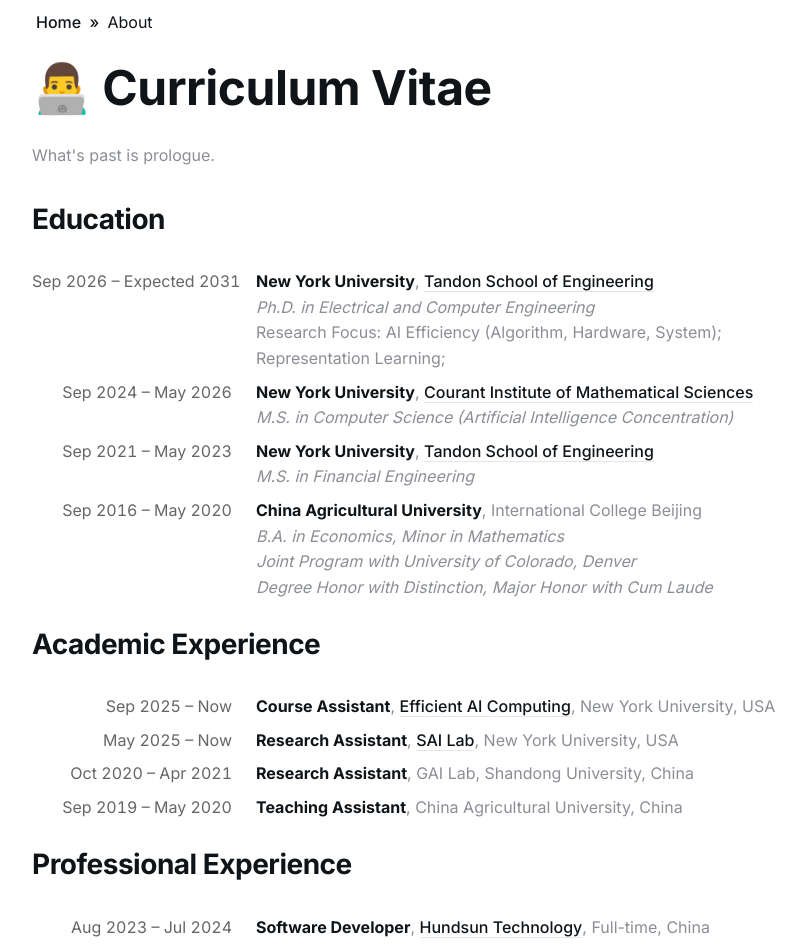
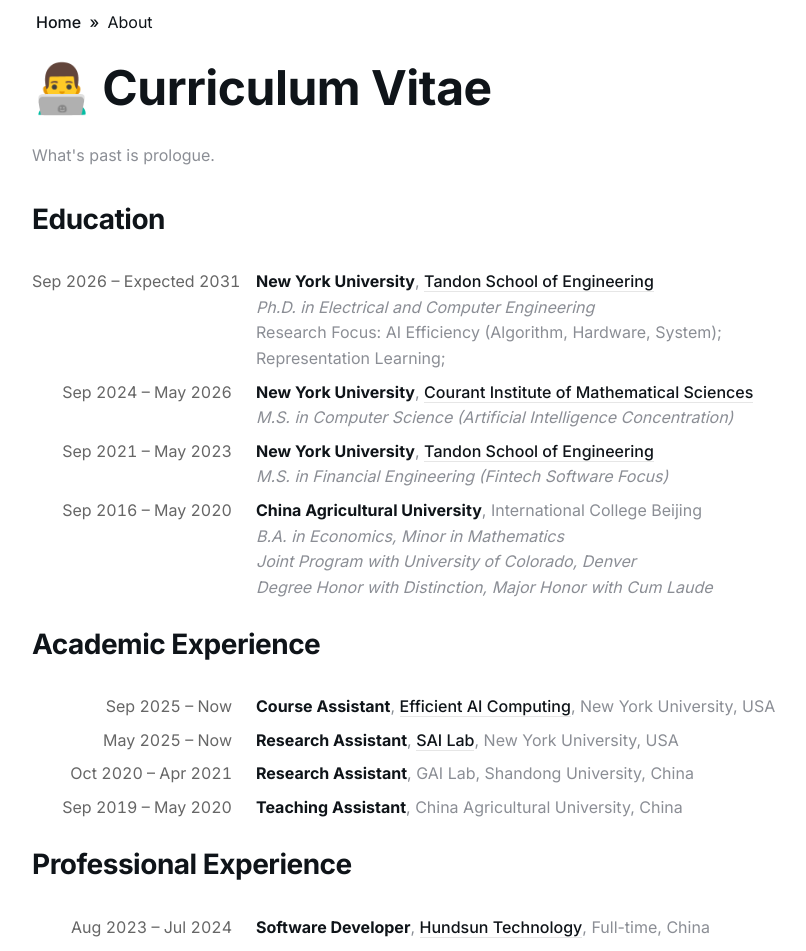
Before and after one commit to shawnyin128/shawnyin128.github.io, a Jekyll site: the page built from _pages/about.md, in a window 1280 px wide. Shown: the part 454-1405 px from the top of the page, without its empty margins (228-1034 px from the left). Built offline with Jekyll 4.4.1, drawn with Linux system fonts in a browser that asks for light colours.

Commit message:
[about]: update

```diff
--- a/_data/settings.yml
+++ b/_data/settings.yml
@@ -43,7 +43,7 @@
 author:
   author_name: Shawn Yin
   author_role: Incoming PhD candidates @ NYU | MSCS candidate @ NYU | AI Research
-  author_bio: Hi there! I’m a Master’s student 👨‍🎓 in Computer Science at NYU Courant, specializing in Artificial Intelligence 🤖. Prior to this, I earned my Master’s in Financial Engineering 📈 from NYU Tandon. I have industry experience as a Software Engineer and Big Data Engineer 💻. Currently, my passion lies in AI research. Always excited to dive into cutting-edge tech, data-driven insights, and innovative AI solutions! 🚀
+  author_bio: Hi there! I’m a Master’s student in Computer Science at NYU Courant, specializing in Artificial Intelligence. Prior to this, I earned my Master’s in Financial Engineering from NYU Tandon. I have industry experience as a Software Engineer and Big Data Engineer. Currently, my passion lies in AI research. Always excited to dive into cutting-edge tech, data-driven insights, and innovative AI solutions!
   author_avatar: '/images/avatar/a2.JPG'
   # cta_button_text: Get In Touch
   # cta_button_link: '/contact/'
--- a/_pages/about.md
+++ b/_pages/about.md
@@ -26,7 +26,7 @@
 <dt>Sep 2021 – May 2023</dt>
 <dd>
 <strong>New York University</strong>, <a href="https://engineering.nyu.edu/" target="_blank">Tandon School of Engineering</a><br>
-<em>M.S. in Financial Engineering</em>
+<em>M.S. in Financial Engineering (Fintech Software Focus)</em>
 </dd>
 
 <dt>Sep 2016 – May 2020</dt>
```
